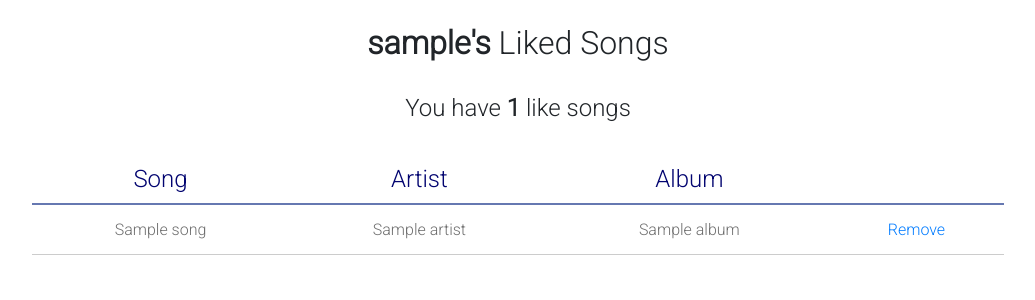
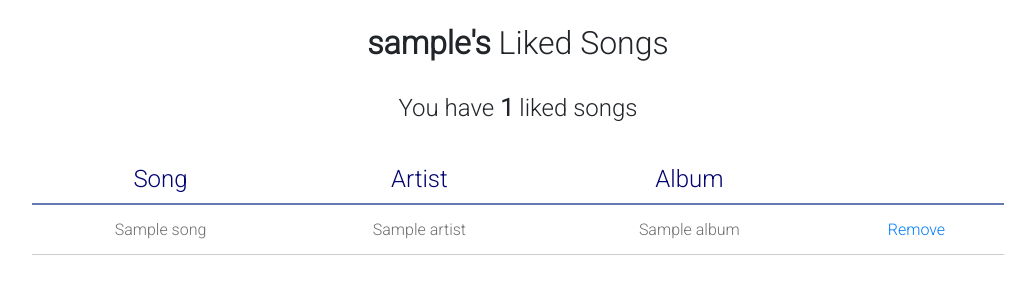
Before and after one commit to hrishikr/Vibe-Check, a Flask app: template flask_app/templates/liked_songs.html in a window 1280 px wide. Shown: the part 56-356 px from the top of the page, without its empty margins (122-1157 px from the left). Run offline with Flask 2, Linux system fonts and the light colour scheme; the template is opened without the code that fills it: most values are stand-ins (such as "Sample title", 1, 10 or a date in 2020); some libraries are stand-ins or nearby versions.

```diff
--- a/flask_app/templates/liked_songs.html
+++ b/flask_app/templates/liked_songs.html
@@ -25,7 +25,7 @@
                 </tr>
             </thead>
             <br>
-            <h4>You have <strong>{{ liked_songs.count() }}</strong> like songs</h4>
+            <h4>You have <strong>{{ liked_songs.count() }}</strong> liked songs</h4>
             <br>
             <tbody>
                 {% for song in liked_songs %}
```
